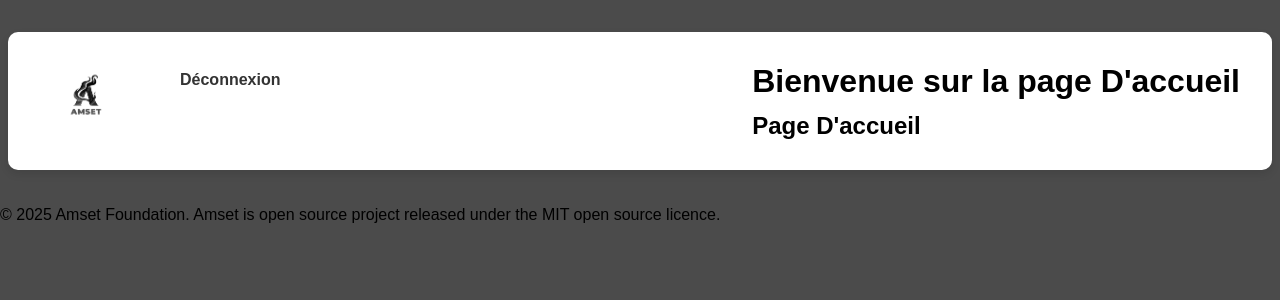
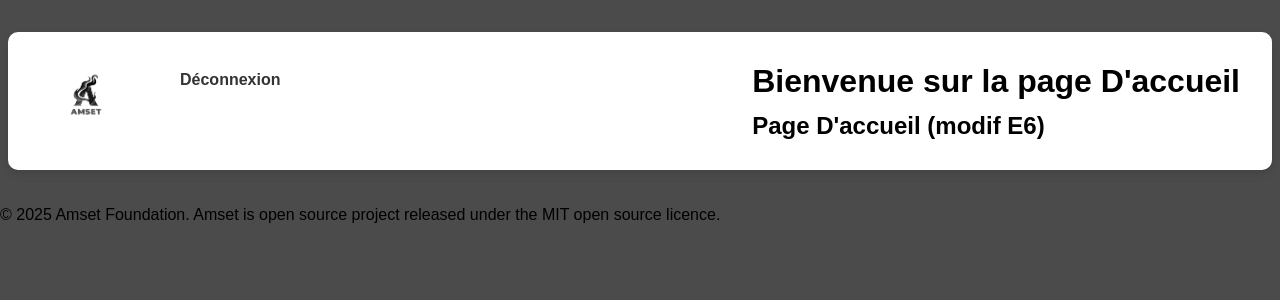
Before and after one commit to zepsynoo/AP3-Amset, a CodeIgniter 4 app: template app/Views/accueil.php in a window 1280 px wide. Shown: the top 300 px of the page. Run offline with PHP 8.4 and a stand-in for CodeIgniter, Linux system fonts and the light colour scheme; the template is opened without the code that fills it, so the values that code supplies are empty; some libraries are stand-ins or nearby versions.

Commit message:
modif (E6)

```diff
--- a/app/Views/accueil.php
+++ b/app/Views/accueil.php
@@ -11,7 +11,7 @@
 
     <h1>Bienvenue sur la page D'accueil</h1>
 
-    <h2>Page D'accueil</h2>
+    <h2>Page D'accueil (modif E6)</h2>
 
 
 
```
